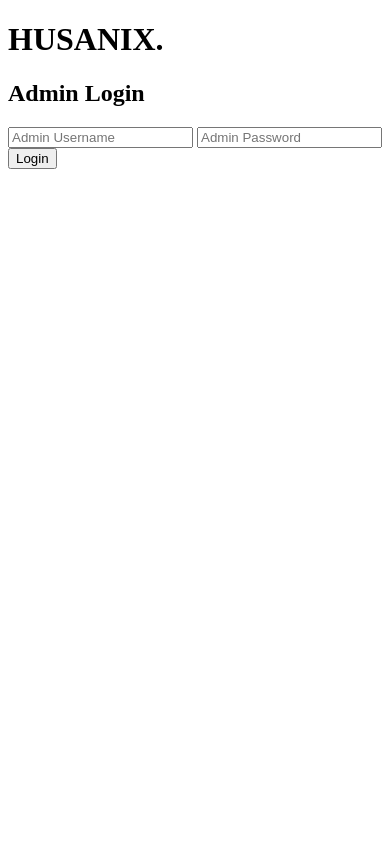
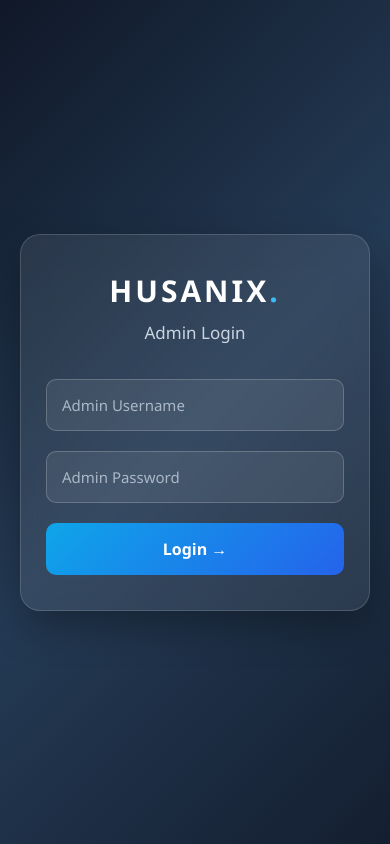
Before and after one commit to HafizHassanAlee/student-management-fastapi, a FastAPI app: page /admin/login in a window 390 px wide. Run offline with FastAPI, Linux system fonts and the light colour scheme.

Commit message:
Improved CSS and HTML of Admin

```diff
--- a/main.py
+++ b/main.py
@@ -17,6 +17,7 @@ app.mount("/static", StaticFiles(directory="static"), name="static")
 
 templates = Jinja2Templates(directory="templates")
 
+load_dotenv()
 
 SECRET_KEY = "d05b3e1db534c9cdcf5b0190faaadfbc48f474034fb4a49498982e5d5a849477"
 ALGORITHM = "HS256"
--- a/templates/admin_login.html
+++ b/templates/admin_login.html
@@ -1,14 +1,136 @@
-
 <!DOCTYPE html>
 <html lang="en">
 <head>
     <meta charset="UTF-8">
     <meta name="viewport" content="width=device-width, initial-scale=1">
     <title>Husanix | Admin Login</title>
+
+    <style>
+        * {
+            margin: 0;
+            padding: 0;
+            box-sizing: border-box;
+            font-family: 'Segoe UI', sans-serif;
+        }
+
+        body {
+            min-height: 100vh;
+            display: flex;
+            justify-content: center;
+            align-items: center;
+            background: linear-gradient(135deg, #101828, #243b55, #141e30);
+            padding: 20px;
+        }
+
+        .login-container {
+            width: 100%;
+            max-width: 400px;
+            padding: 45px 35px;
+            background: rgba(255, 255, 255, 0.08);
+            border: 1px solid rgba(255, 255, 255, 0.15);
+            border-radius: 20px;
+            backdrop-filter: blur(15px);
+            box-shadow: 0 15px 40px rgba(0, 0, 0, 0.3);
+            text-align: center;
+            animation: slideUp 0.7s ease;
+        }
+
+        h1 {
+            color: #ffffff;
+            font-size: 35px;
+            letter-spacing: 3px;
+            margin-bottom: 10px;
+        }
+
+        h1 span {
+            color: #38bdf8;
+        }
+
+        h2 {
+            color: #cbd5e1;
+            font-size: 17px;
+            font-weight: 400;
+            margin-bottom: 35px;
+        }
+
+        form {
+            display: flex;
+            flex-direction: column;
+            gap: 20px;
+        }
+
+        input {
+            width: 100%;
+            padding: 15px;
+            border: 1px solid rgba(255, 255, 255, 0.2);
+            border-radius: 10px;
+            outline: none;
+            background: rgba(255, 255, 255, 0.08);
+            color: white;
+            font-size: 15px;
+            transition: 0.3s ease;
+        }
+
+        input::placeholder {
+            color: #aab8c8;
+        }
+
+        input:focus {
+            border-color: #38bdf8;
+            background: rgba(255, 255, 255, 0.13);
+            box-shadow: 0 0 12px rgba(56, 189, 248, 0.25);
+            transform: translateY(-2px);
+        }
+
+        button {
+            padding: 15px;
+            border: none;
+            border-radius: 10px;
+            background: linear-gradient(135deg, #0ea5e9, #2563eb);
+            color: white;
+            font-size: 16px;
+            font-weight: 600;
+            cursor: pointer;
+            transition: 0.3s ease;
+        }
+
+        button:hover {
+            transform: translateY(-3px);
+            box-shadow: 0 8px 20px rgba(14, 165, 233, 0.35);
+        }
+
+        button:active {
+            transform: scale(0.97);
+        }
+
+        @keyframes slideUp {
+            from {
+                opacity: 0;
+                transform: translateY(30px);
+            }
+            to {
+                opacity: 1;
+                transform: translateY(0);
+            }
+        }
+
+        @media (max-width: 480px) {
+            .login-container {
+                padding: 35px 25px;
+            }
+
+            h1 {
+                font-size: 30px;
+            }
+        }
+    </style>
 </head>
+
 <body>
 
-    <h1>HUSANIX.</h1>
+    <div class="login-container">
+
+        <h1>HUSANIX<span>.</span></h1>
         <h2>Admin Login</h2>
 
         <form action="/admin/login" method="POST">
@@ -17,6 +139,7 @@
                 type="text"
                 name="username"
                 placeholder="Admin Username"
+                autocomplete="username"
                 required
             >
 
@@ -24,12 +147,15 @@
                 type="password"
                 name="password"
                 placeholder="Admin Password"
+                autocomplete="current-password"
                 required
             >
 
-        <button type="submit">Login</button>
+            <button type="submit">Login →</button>
 
         </form>
 
+    </div>
+
 </body>
 </html>
```
Also changed, not shown: templates/admin_dashboard.html (+115 -0 lines). Lines whose indentation alone changed are shown as unchanged.
